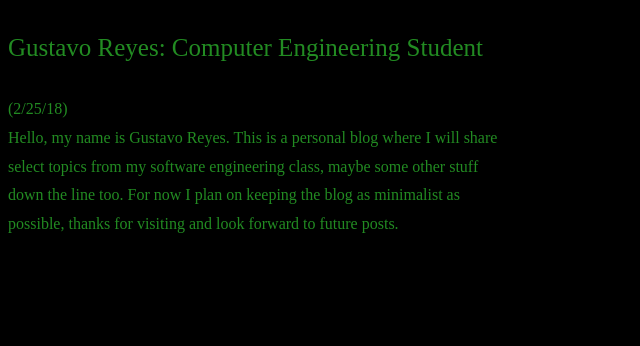
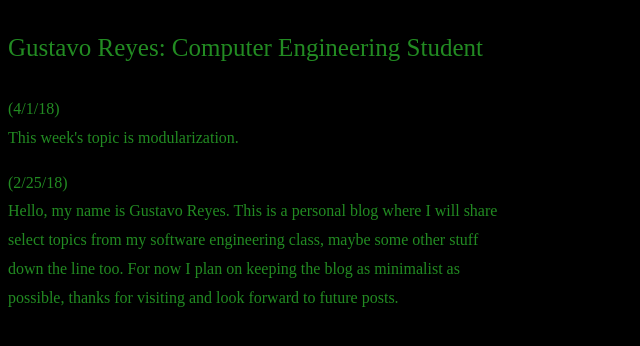
Before and after one commit to GarcGustavo/GarcGustavo.github.io, a Jekyll site: the page index.html, which Jekyll copies as it is, in a window 1280 px wide. Shown: the top 346 px of the page, without its empty margins (0-640 px from the left). Built offline with Jekyll 4.4.1, drawn with Linux system fonts in a browser that asks for light colours.

Commit message:
blog update

```diff
--- a/index.html
+++ b/index.html
@@ -21,6 +21,9 @@
 
   <body style = "color: forestgreen">
 
+   <p>(4/1/18)<br>
+   This week's topic is modularization.
+   </p>
 
     <p>(2/25/18)<br>
     Hello, my name is Gustavo Reyes. This is a personal blog where I will share select topics from my software engineering class, maybe some other stuff down the line too.
```
